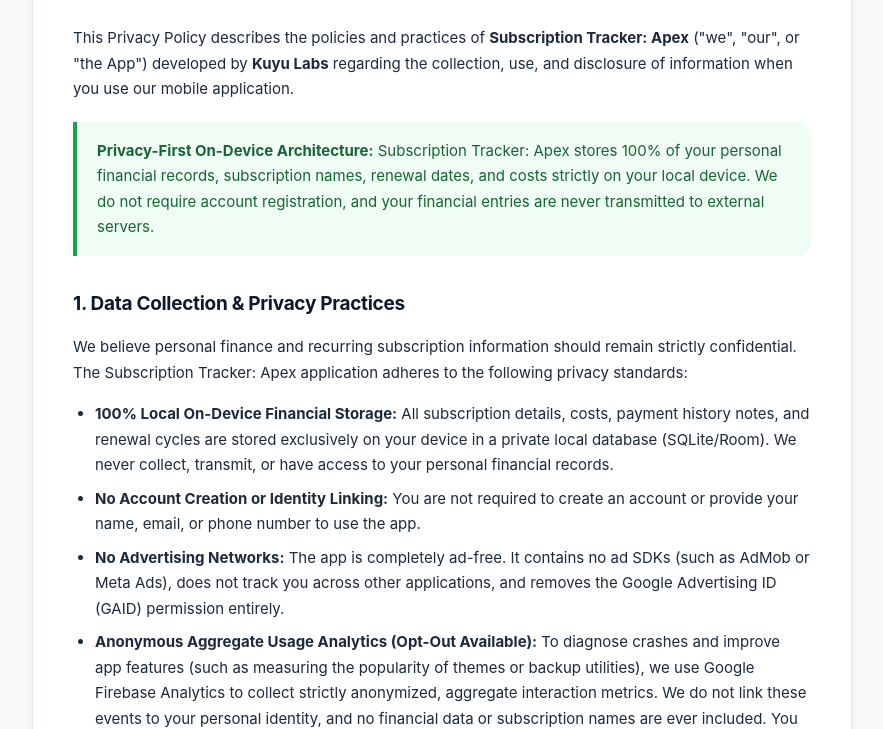
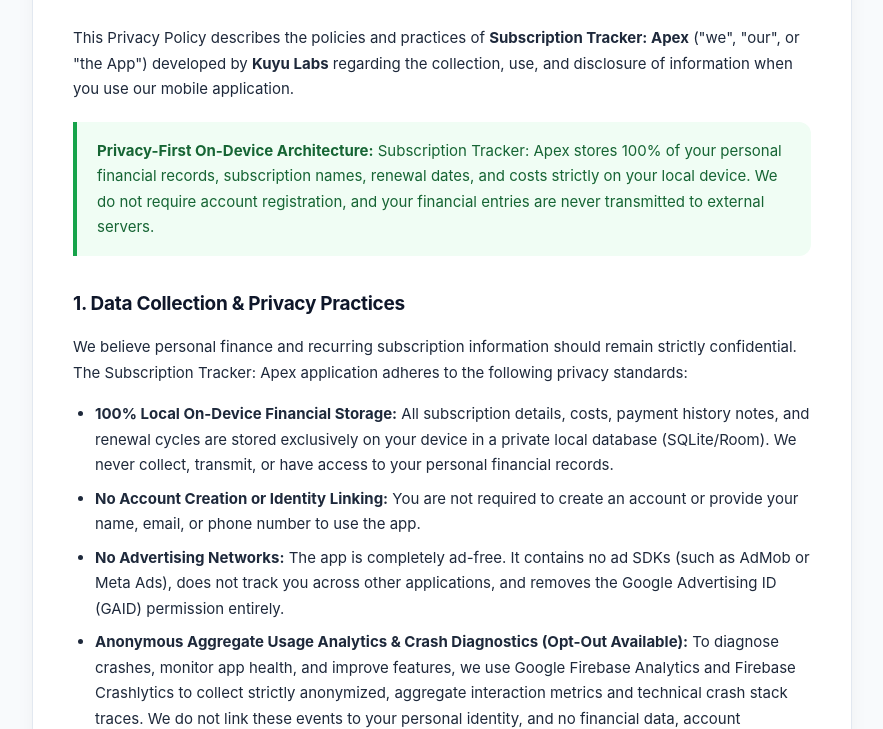
Before and after one commit to kuyu-labs/kuyu, a plain HTML site: page subwise/index.html in a window 1280 px wide. Shown: the part 223-952 px from the top of the page, without its empty margins (198-1081 px from the left). Drawn offline with Linux system fonts and the light colour scheme.

Commit message:
Update index.html

```diff
--- a/subwise/index.html
+++ b/subwise/index.html
@@ -187,7 +187,7 @@
         <li><strong>100% Local On-Device Financial Storage:</strong> All subscription details, costs, payment history notes, and renewal cycles are stored exclusively on your device in a private local database (SQLite/Room). We never collect, transmit, or have access to your personal financial records.</li>
         <li><strong>No Account Creation or Identity Linking:</strong> You are not required to create an account or provide your name, email, or phone number to use the app.</li>
         <li><strong>No Advertising Networks:</strong> The app is completely ad-free. It contains no ad SDKs (such as AdMob or Meta Ads), does not track you across other applications, and removes the Google Advertising ID (GAID) permission entirely.</li>
-        <li><strong>Anonymous Aggregate Usage Analytics (Opt-Out Available):</strong> To diagnose crashes and improve app features (such as measuring the popularity of themes or backup utilities), we use Google Firebase Analytics to collect strictly anonymized, aggregate interaction metrics. We do not link these events to your personal identity, and no financial data or subscription names are ever included. You can easily disable analytics collection at any time in the app under <em>Settings &rarr; Share Anonymous Usage Data</em>.</li>
+        <li><strong>Anonymous Aggregate Usage Analytics & Crash Diagnostics (Opt-Out Available):</strong> To diagnose crashes, monitor app health, and improve features, we use Google Firebase Analytics and Firebase Crashlytics to collect strictly anonymized, aggregate interaction metrics and technical crash stack traces. We do not link these events to your personal identity, and no financial data, account numbers, or subscription names are ever included. You can easily disable analytics collection at any time in the app under <em>Settings &rarr; Share Anonymous Usage Data</em>.</li>
     </ul>
 
     <h2>2. In-App Purchases & Google Play Billing</h2>
```
